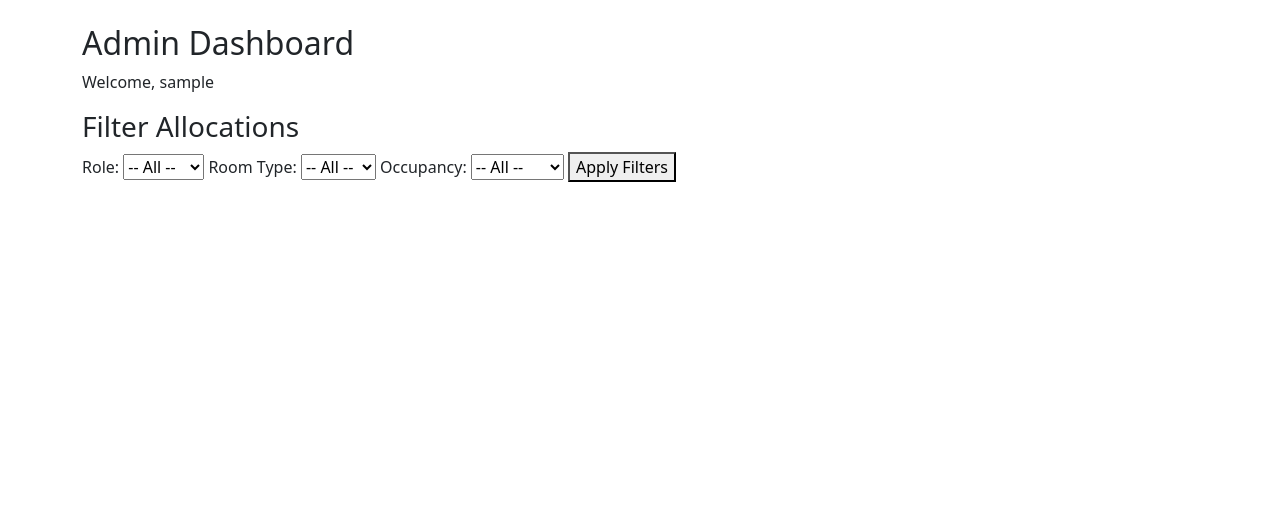
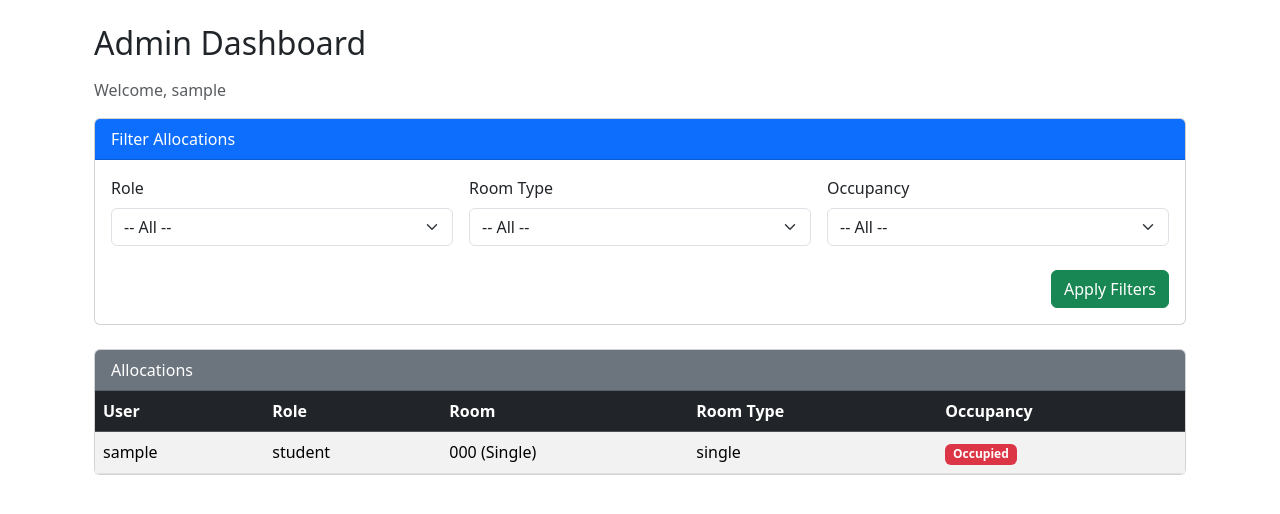
Before and after one commit to jksonar/hostal_mgmt, a Django app: page /dashboard/ in a window 1280 px wide. Shown: the part 56-570 px from the top of the page. Run offline with Django 4.2, Linux system fonts and the light colour scheme; a user stored in the database is signed in; tables that the repository leaves empty hold one stand-in row (values such as "Sample post").

Commit message:
filter working issue resolve

```diff
--- a/hostel/templates/hostel/admin_dashboard.html
+++ b/hostel/templates/hostel/admin_dashboard.html
@@ -2,33 +2,89 @@
 {% block title %}Dashboard{% endblock %}
 {% block content %}
 
-<h2>Admin Dashboard</h2>
-<p>Welcome, {{ user.username }} <!--| <a href="{% url 'logout' %}">Logout</a>--></p>
-<!-- <p><a href="{% url 'allocate_room' %}">Allocate Room</a></p> -->
+<div class="container mt-4">
+    <h2 class="mb-3">Admin Dashboard</h2>
+    <p class="text-muted">Welcome, {{ user.username }}</p>
 
-<h3>Filter Allocations</h3>
-<form method="get">
-    <label>Role:</label>
-    <select name="role">
+    <div class="card mb-4">
+        <div class="card-header bg-primary text-white">
+            Filter Allocations
+        </div>
+        <div class="card-body">
+            <form method="get" class="row g-3">
+                <div class="col-md-4">
+                    <label for="role" class="form-label">Role</label>
+                    <select name="role" id="role" class="form-select">
                         <option value="">-- All --</option>
                         <option value="student" {% if selected_role == 'student' %}selected{% endif %}>Student</option>
                         <option value="teacher" {% if selected_role == 'teacher' %}selected{% endif %}>Teacher</option>
                     </select>
+                </div>
 
-    <label>Room Type:</label>
-    <select name="room_type">
+                <div class="col-md-4">
+                    <label for="room_type" class="form-label">Room Type</label>
+                    <select name="room_type" id="room_type" class="form-select">
                         <option value="">-- All --</option>
                         <option value="single" {% if selected_room_type == 'single' %}selected{% endif %}>Single</option>
                         <option value="shared" {% if selected_room_type == 'shared' %}selected{% endif %}>Shared</option>
                     </select>
+                </div>
 
-    <label>Occupancy:</label>
-    <select name="occupancy">
+                <div class="col-md-4">
+                    <label for="occupancy" class="form-label">Occupancy</label>
+                    <select name="occupancy" id="occupancy" class="form-select">
                         <option value="">-- All --</option>
                         <option value="occupied" {% if selected_occupancy == 'occupied' %}selected{% endif %}>Occupied</option>
                         <option value="available" {% if selected_occupancy == 'available' %}selected{% endif %}>Available</option>
                     </select>
+                </div>
 
-    <button type="submit">Apply Filters</button>
+                <div class="col-12 d-flex justify-content-end">
+                    <button type="submit" class="btn btn-success mt-2">Apply Filters</button>
+                </div>
             </form>
+        </div>
+    </div>
+
+    <div class="card">
+        <div class="card-header bg-secondary text-white">
+            Allocations
+        </div>
+        <div class="card-body p-0">
+            <table class="table table-striped table-hover mb-0">
+                <thead class="table-dark">
+                    <tr>
+                        <th>User</th>
+                        <th>Role</th>
+                        <th>Room</th>
+                        <th>Room Type</th>
+                        <th>Occupancy</th>
+                    </tr>
+                </thead>
+                <tbody>
+                    {% for allocation in allocations %}
+                    <tr>
+                        <td>{{ allocation.user.username }}</td>
+                        <td>{{ allocation.user.role }}</td>
+                        <td>{{ allocation.room.number }} ({{ allocation.room.room_type|title }})</td>
+                        <td>{{ allocation.room.room_type }}</td>
+                        <td>
+                            {% if allocation.room.is_occupied %}
+                                <span class="badge bg-danger">Occupied</span>
+                            {% else %}
+                                <span class="badge bg-success">Available</span>
+                            {% endif %}
+                        </td>
+                    </tr>
+                    {% empty %}
+                    <tr>
+                        <td colspan="5" class="text-center">No allocations found.</td>
+                    </tr>
+                    {% endfor %}
+                </tbody>
+            </table>
+        </div>
+    </div>
+</div>
+
 {% endblock %}
```
Lines whose indentation alone changed are shown as unchanged.
